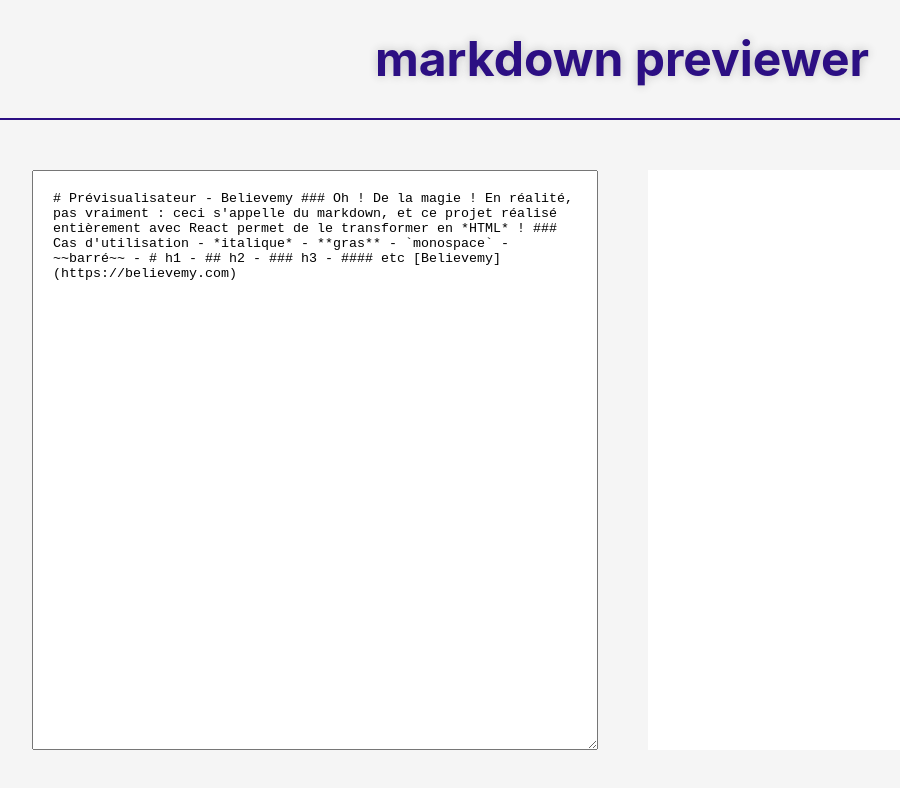
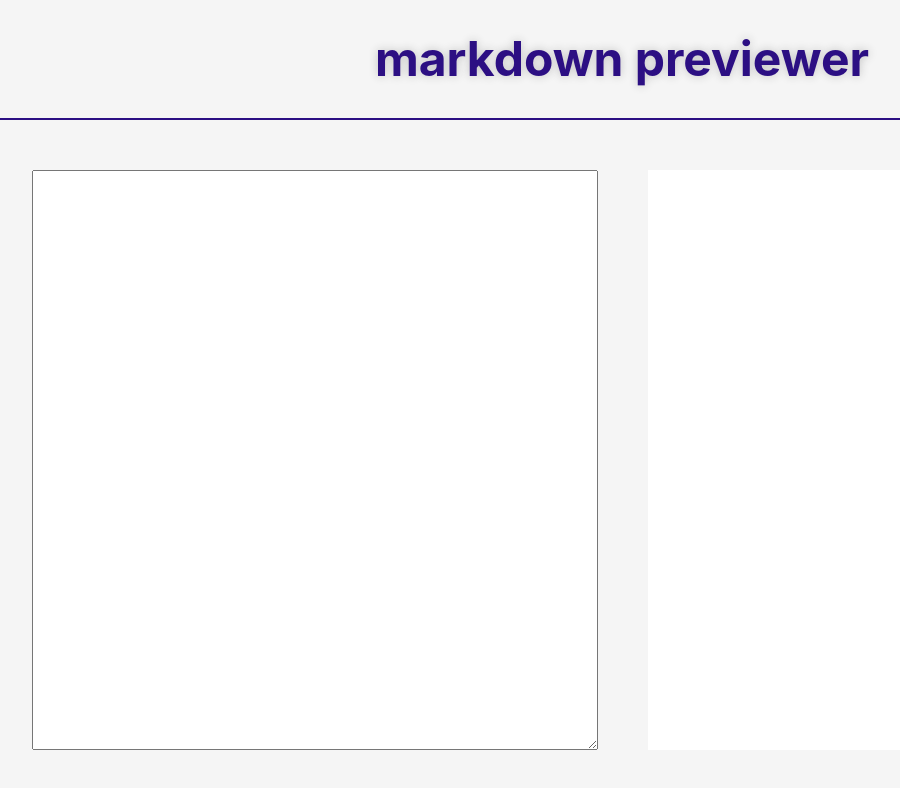
Before and after one commit to Simon-Honore/markdown-previewer, a React (Create React App) app: page / in a window 1280 px wide. Shown: the top 788 px of the page, without its empty margins (18-918 px from the left). Built offline with nearby package versions, Linux system fonts and the light colour scheme.

Commit message:
feat(app): value control of textArea

```diff
--- a/src/App.js
+++ b/src/App.js
@@ -1,27 +1,28 @@
+import { useState } from 'react';
 import './App.css';
 
 function App() {
+  // const defaultValueArea = '# `Prévisualisateur - Believemy`\n### Oh ! De la magie !\nEn réalité, pas vraiment : ceci s\'appelle du markdown, et ce projet réalisé entièrement avec React permet de le transformer en *HTML* !\n\n### Cas d\'utilisation\n* *italique*\n* **gras**\n* `monospace`\n* ~~barré~~\n* # h1\n* ## h2\n* ### h3\n* #### etc\n[Believemy](https://believemy.com)';
+  const [valueArea, setValueArea] = useState("");
+
+  const handleChange = (e) => {
+    setValueArea(e.target.value);
+  };
+
   return (
     <div className="App">
       <header className='header'>
         <h1 className='header__title'>markdown previewer</h1>
       </header>
       <main className='main'>
-        <textarea className='area' name="area-markdown" id="area-markdown" cols="30" rows="10">
-				# Prévisualisateur - Believemy
-				### Oh ! De la magie !
-				En réalité, pas vraiment : ceci s'appelle du markdown, et ce projet réalisé entièrement avec React permet de le transformer en *HTML* !
-				### Cas d'utilisation
-				- *italique*
-				- **gras**
-				- `monospace`
-				- ~~barré~~
-				- # h1
-				- ## h2
-				- ### h3
-				- #### etc
-				[Believemy](https://believemy.com)
-        </textarea>
+        <textarea
+          className='area'
+          name="area-markdown"
+          id="area-markdown"
+          // defaultValue={defaultValueArea}
+          value={valueArea}
+          onChange={handleChange}
+        />
         <code className='previewer'></code>
       </main>
 
```
